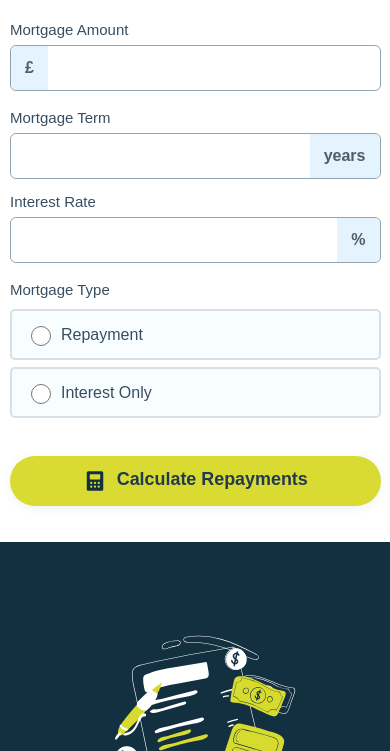
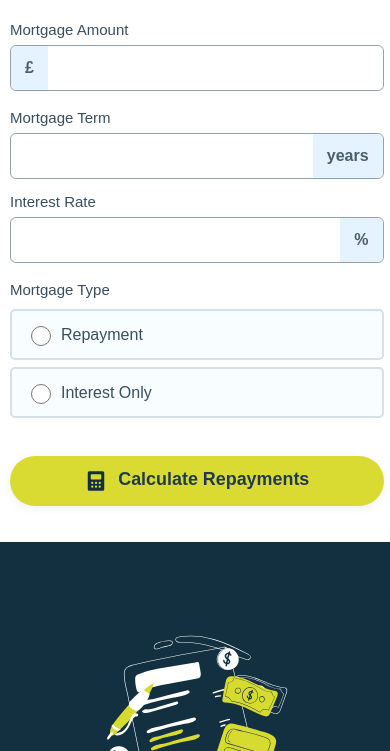
Before and after one commit to Ahmedafify98/Mortgage-Calculator, a plain HTML site: page index.html in a window 390 px wide. Shown: the part 93-844 px from the top of the page. Drawn offline with Linux system fonts and the light colour scheme.

Commit message:
Add files via upload

```diff
--- a/styles.css
+++ b/styles.css
@@ -10,27 +10,25 @@ body {
 }
 
 .container {
-  max-width: 900px;
   margin: 10px auto;
   display: flex;
   background: #f8fdff;
   border-radius: 19px;
   box-shadow: 0 4px 32px 10px rgba(33, 58, 78, 0.057);
   overflow: hidden;
-  width: 54%;
-  height: auto;
+  width: 55%;
+  min-width: 800px;
 }
 
 .calculator {
   flex: 1.1;
-  height: 480px;
   padding: 30px 36px 36px 36px;
   background: rgb(255, 255, 255);
   display: flex;
   flex-direction: column;
   justify-content: center;
   min-width: 340px;
-  max-height: 90%;
+  height: fit-content;
 }
 
 .calculator-header {
@@ -289,6 +287,7 @@ body {
   border-radius: 0 0 0 0 / 0 0 80px 0;
   border-bottom-left-radius: 70px;
   min-width: 320px;
+  max-width: 100%;
   position: relative;
 }
 
@@ -394,21 +393,20 @@ body {
     border-radius: 0;
     margin-top: -110px;
     margin-bottom: -20px;
-    width: 100%;
     height: 1150px;
+    min-width: 103%;
   }
   .calculator, .results-panel {
     border-radius: 0;
     flex-direction: column;
-    min-width: unset;
-    width: 95%;
+    width: 93% ;
     padding-left: 10px;
     height: fit-content;
   }
+
   .results-panel {
     border-radius: 0;
     padding-bottom: 50px;
-    width: 100%;
     height: 400px;
   }
   .results-panel h2 {
```
